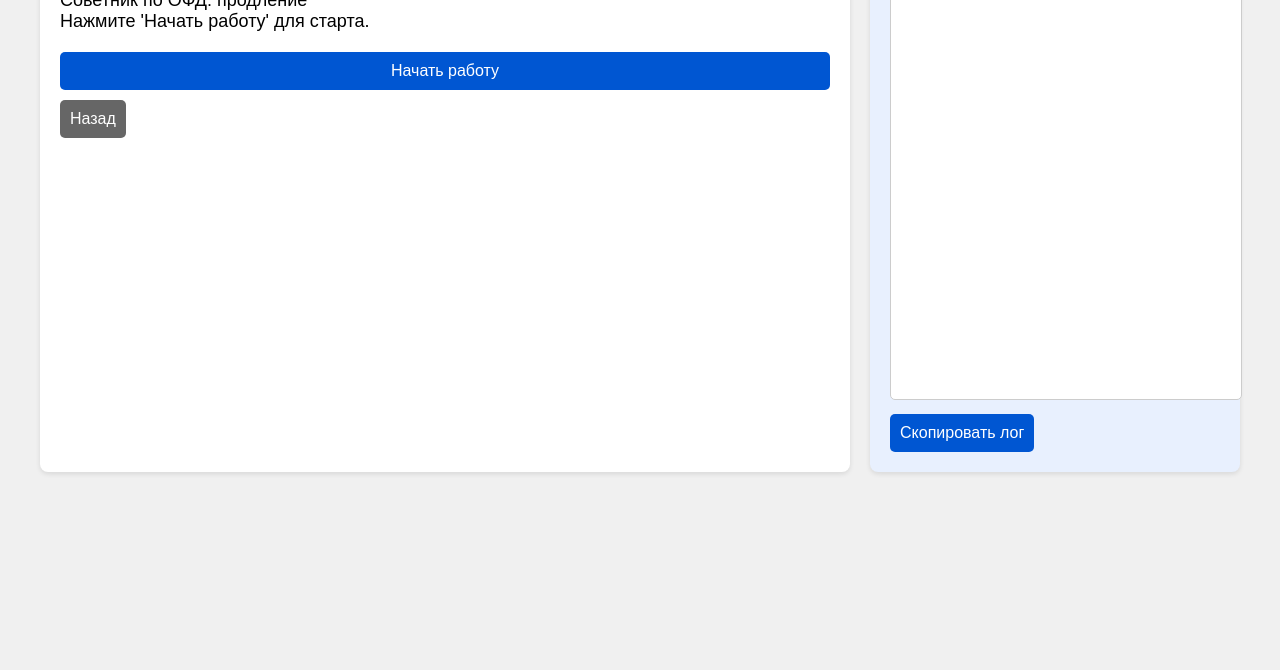
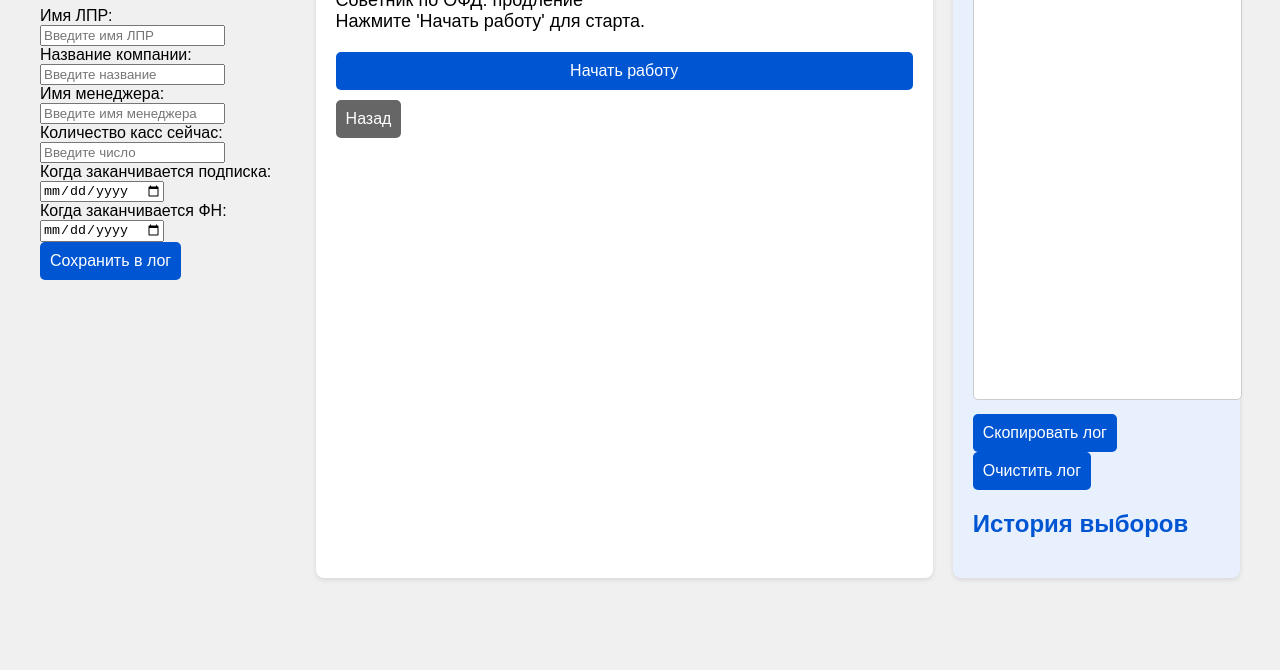
Before and after one commit to GubernatorovKontur/OFDSovetnik, a plain HTML site: page index.html in a window 1280 px wide. Shown: the part 130-800 px from the top of the page. Drawn offline with Linux system fonts and the light colour scheme.

Commit message:
Update index.html

```diff
--- a/index.html
+++ b/index.html
@@ -5,9 +5,38 @@
     <meta name="viewport" content="width=device-width, initial-scale=1.0">
     <title>Советник по ОФД: продление</title>
     <link rel="stylesheet" href="styles.css">
+    <link href="https://fonts.googleapis.com/css2?family=Roboto:wght@400;500;700&display=swap" rel="stylesheet">
 </head>
 <body>
     <div class="container">
+        <div class="left-panel">
+            <h1>Данные клиента</h1>
+            <div class="form-group">
+                <label for="lpr-name">Имя ЛПР:</label>
+                <input type="text" id="lpr-name" placeholder="Введите имя ЛПР">
+            </div>
+            <div class="form-group">
+                <label for="company-name">Название компании:</label>
+                <input type="text" id="company-name" placeholder="Введите название">
+            </div>
+            <div class="form-group">
+                <label for="manager-name">Имя менеджера:</label>
+                <input type="text" id="manager-name" placeholder="Введите имя менеджера">
+            </div>
+            <div class="form-group">
+                <label for="cass-count">Количество касс сейчас:</label>
+                <input type="number" id="cass-count" min="0" placeholder="Введите число">
+            </div>
+            <div class="form-group">
+                <label for="subscription-end">Когда заканчивается подписка:</label>
+                <input type="date" id="subscription-end">
+            </div>
+            <div class="form-group">
+                <label for="fn-end">Когда заканчивается ФН:</label>
+                <input type="date" id="fn-end">
+            </div>
+            <button id="save-client-data">Сохранить в лог</button>
+        </div>
         <div class="main-window">
             <h1>Советник по ОФД: продление</h1>
             <div id="stage-text">Загрузка сценариев...</div>
@@ -18,6 +47,9 @@
             <h2>Лог действий</h2>
             <textarea id="log" readonly></textarea>
             <button id="copy-log-btn">Скопировать лог</button>
+            <button id="clear-log-btn">Очистить лог</button>
+            <h2>История выборов</h2>
+            <ul id="history-list"></ul>
         </div>
     </div>
     <script src="script.js"></script>
```
